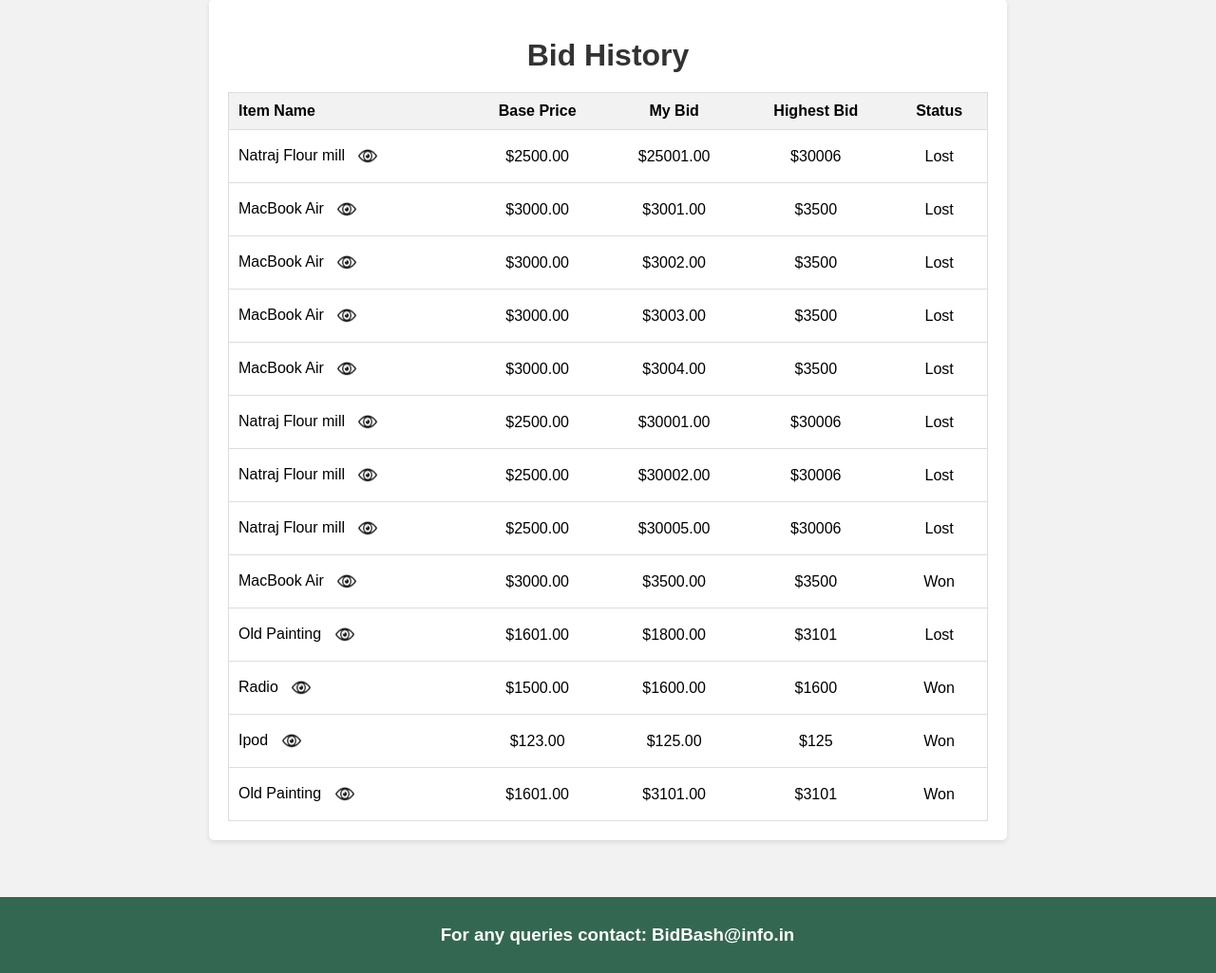
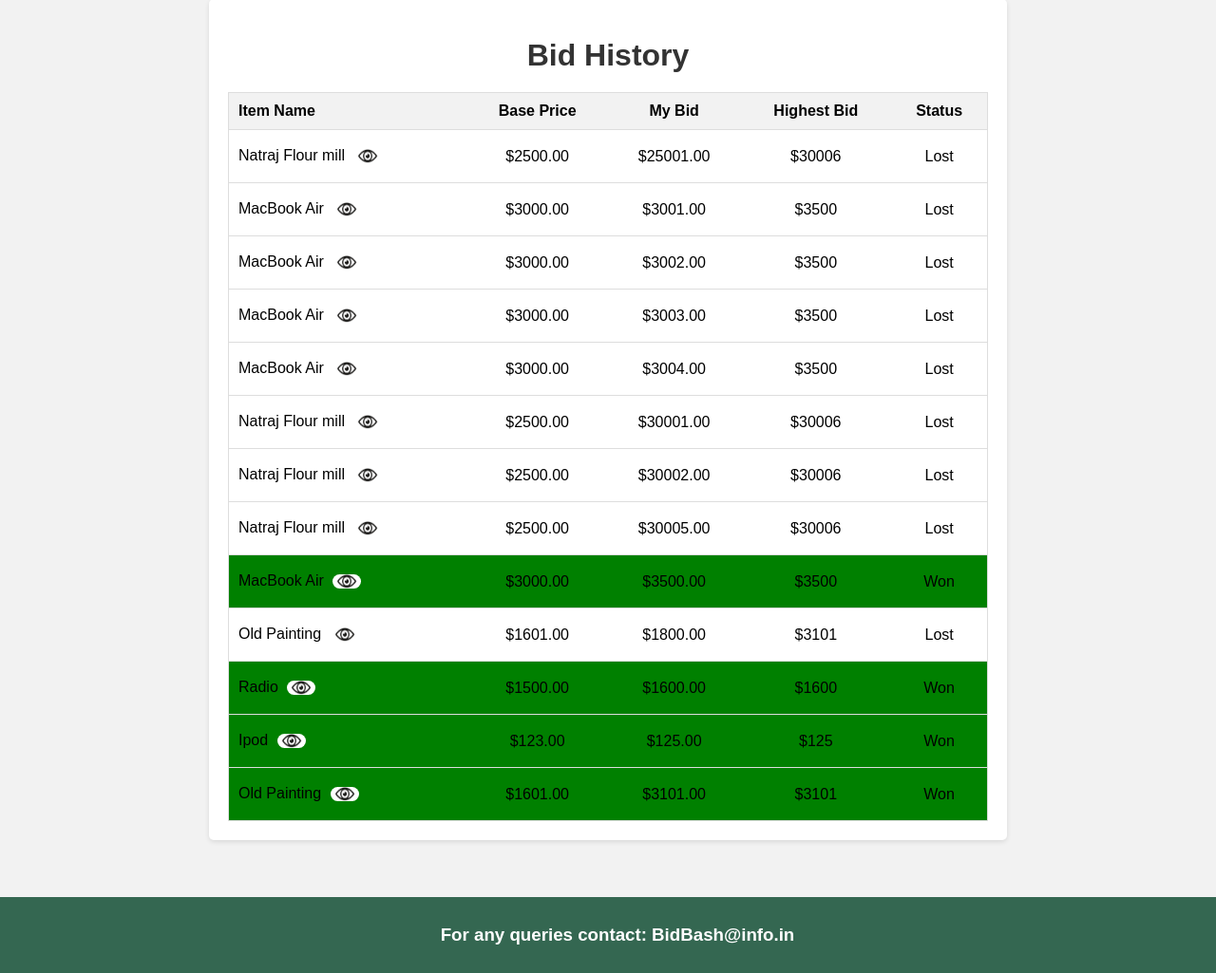
Before and after one commit to Akshay3237/Online-Auction-Systen, a Django app: page /bid_history/ in a window 1280 px wide. Shown: the part 151-1176 px from the top of the page at 95% size. Run offline with Django 5.2, Linux system fonts and the light colour scheme; a user stored in the database is signed in; data comes from the database, SQL or seed files in the repository.

Commit message:
Updated bid_history.html by visually appealing CSS to won/lost status of the bid shown

```diff
--- a/templates/bid_history.html
+++ b/templates/bid_history.html
@@ -1,6 +1,9 @@
 {% extends 'base.html' %}
 {% block title %}Bid History | BidBash{% endblock %}
 {% load static %}
+{% block head %}
+<link rel="stylesheet" href="{% static 'styles.css' %}">
+{% static 'script.js' %} {% endblock head %}
 
 {% block body %}
   {% if user.is_authenticated %}
@@ -18,7 +21,7 @@
         </thead>
         <tbody>
           {% for bid in bid_history %}
-                <tr>
+          <tr style="background-color: {% if bid.status == 'Won' %}green{% elif bid.status == 'Ongoing' %}yellow {% endif %}">
             <td style="padding: 10px; border-bottom: 1px solid #ddd;">
               <a href="{% url 'item' bid.item_id %}" style="text-decoration: none; color: black;">
                 {{ bid.item_name }}
```
Lines whose indentation alone changed are shown as unchanged.
